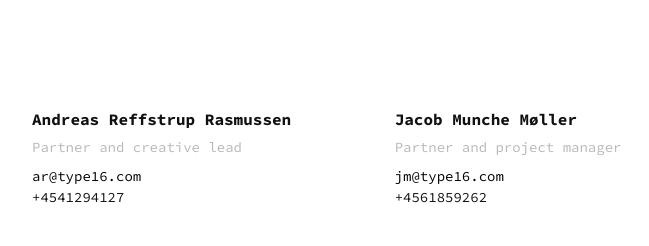
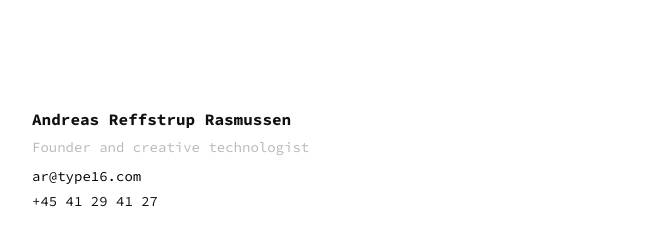
Before and after one commit to Refrase/type16_simple, a website: page contact.html in a window 1280 px wide. Shown: the part 202-448 px from the top of the page, without its empty margins (96-745 px from the left). Drawn offline with Linux system fonts and the light colour scheme.

Commit message:
Changes to contact-page

```diff
--- a/contact.html
+++ b/contact.html
@@ -21,7 +21,7 @@
         <p class="color-base-lighter-4 display-flex flexDirection-column fontSize-small">
           <span>Frederiksborgvej 31, 2. tv.</span>
           <span>2400 København NV</span>
-          <span>hello@type16.com</span>
+          <span><a href="mailto:hello@type16.com" class="color-base-lighter-4 fontSize-small">hello@type16.com</a></span>
           <span>CVR: 38557424</span>
         </p>
       </div>
@@ -30,22 +30,22 @@
     <div class="gridBlock gridBlock-columns-12 gridBlock-noPadding">
       <div class="span-4 span-6-tablet margin-top-2-1">
         <h1>Andreas Reffstrup Rasmussen</h1>
-        <p class="color-base-lighter-4 margin-top-1-2">Partner and creative lead</p>
+        <p class="color-base-lighter-4 margin-top-1-2">Founder and creative technologist</p>
         <ul class="list-unstyled margin-top-1-2">
           <li><a href="mailto:ar@type16.com">ar@type16.com</a></li>
-          <li>+4541294127</li>
+          <li class="margin-top-1-4">+45 41 29 41 27</li>
           <!-- <li class="color-base-lighter-4 fontWeight-normal fontSize-xxsmall margin-top-1-2">Højre på billede</li> -->
         </ul>
       </div>
-      <div class="span-4 span-6-tablet margin-top-2-1">
+      <!-- <div class="span-4 span-6-tablet margin-top-2-1">
         <h1>Jacob Munche Møller</h1>
-        <p class="color-base-lighter-4 margin-top-1-2">Partner and project manager</p>
+        <p class="color-base-lighter-4 margin-top-1-2">Founder and project manager</p>
         <ul class="list-unstyled margin-top-1-2">
           <li><a href="mailto:jm@type16.com">jm@type16.com</a></li>
-          <li>+4561859262</li>
+          <li class="margin-top-1-4">+45 61 85 92 62</li> -->
           <!-- <li class="color-base-lighter-4 fontWeight-normal fontSize-xxsmall margin-top-1-2">Venstre på billede</li> -->
-        </ul>
-      </div>
+        <!-- </ul>
+      </div> -->
       <!-- <div class="span-8 margin-top-3-1">
         <img src="./dist/assets/images/os.gif" alt="Partnere i Type16" width="100%">
       </div> -->
```
